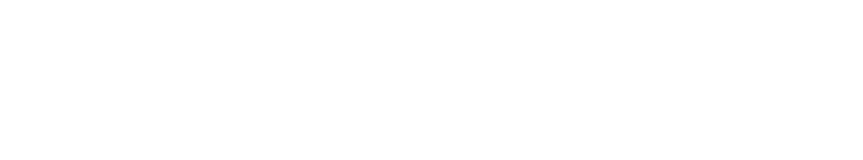
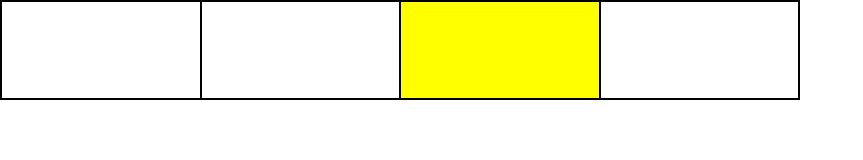
Before and after one commit to juliakovall/homework6, a plain HTML site: page index.html in a window 1280 px wide. Shown: the whole page, without its empty margins (0-863 px from the left). Drawn offline with Linux system fonts and the light colour scheme.

Commit message:
create style

```diff
--- a/index.html
+++ b/index.html
@@ -6,5 +6,14 @@
     <title>Document</title>
     <link rel="stylesheet" href="style.css" />
   </head>
-  <body></body>
+  <body>
+    <table>
+      <tr>
+        <td class="white"></td>
+        <td class="white"></td>
+        <td class="yellow"></td>
+        <td class="white"></td>
+      </tr>
+    </table>
+  </body>
 </html>
--- a/style.css
+++ b/style.css
@@ -1,8 +1,16 @@
-td {
+/* td {
   height: 30px;
   width: 10px;
-  /* border: 7px solid; */
+  border: 7px solid;
+} */
+table {
+  min-height: 100px;
+  width: 100vh;
 }
+body {
+  margin: 0;
+}
+
 td {
   height: 50px;
   font-size: 24px;
```
